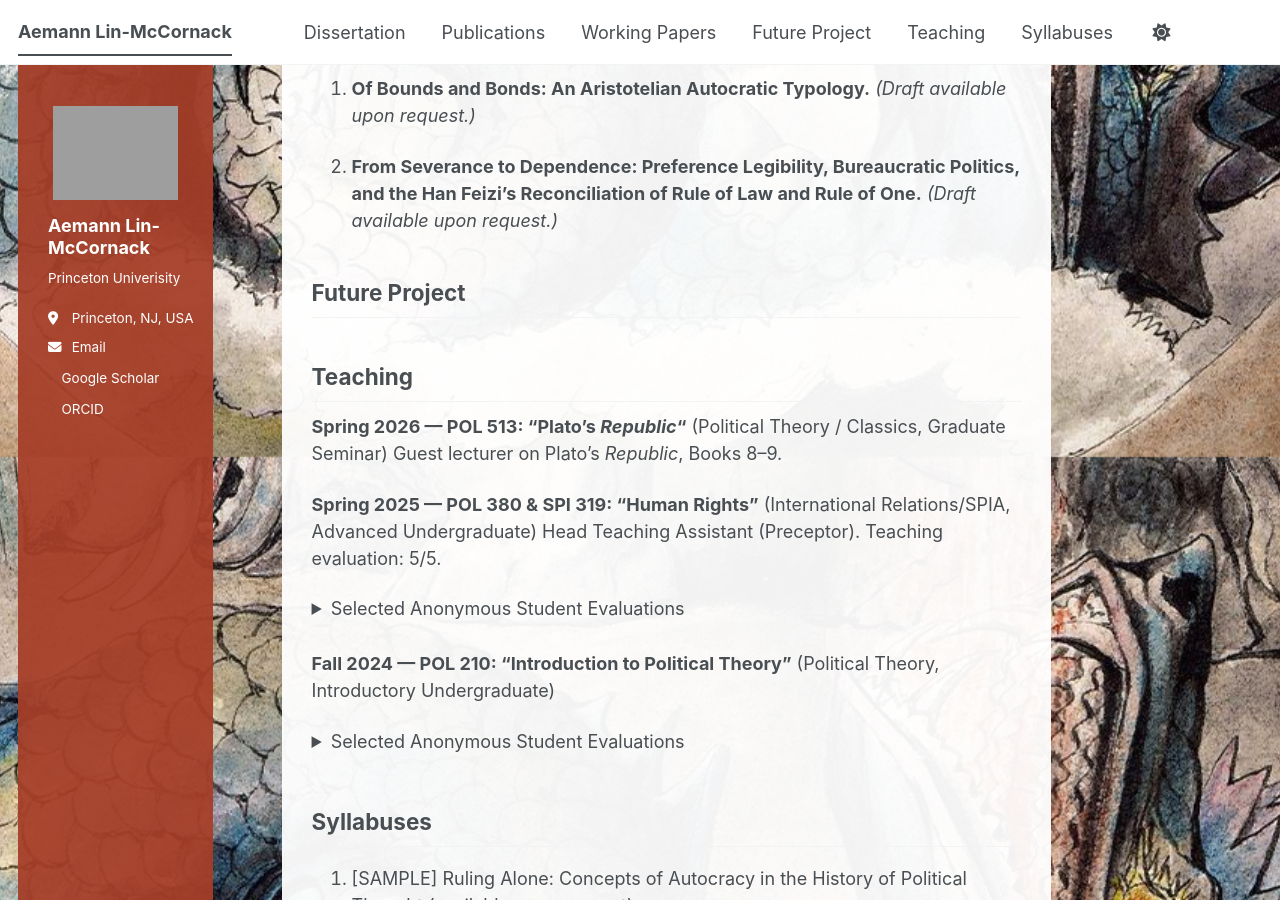
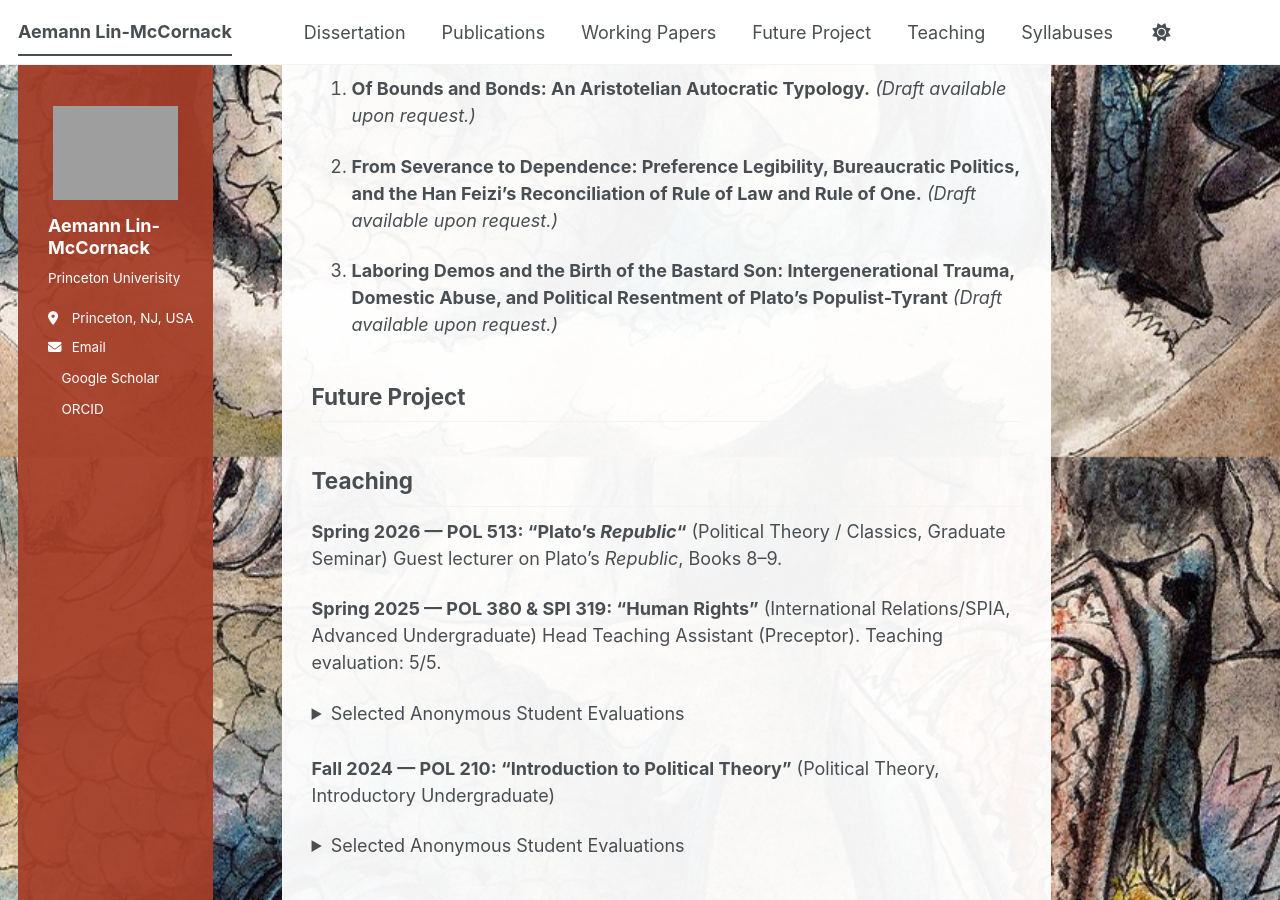
Before and after one commit to aemannlinmccornack/aemannlinmccornack.github.io, a Jekyll site: the page built from _pages/about.md, in a window 1280 px wide and 900 px high, scrolled down 1343 px. Built offline with Jekyll 4.4.1, drawn with Linux system fonts in a browser that asks for light colours; a style sheet for code colours, icons or effects is not loaded.

Commit message:
change about.md

```diff
--- a/_pages/about.md
+++ b/_pages/about.md
@@ -95,6 +95,8 @@ Drawing on a comprehensive study of the 'by nature' (φύσει) formulation acr
 
 2. **From Severance to Dependence: Preference Legibility, Bureaucratic Politics, and the Han Feizi's Reconciliation of Rule of Law and Rule of One.** *(Draft available upon request.)*
 
+3. **Laboring Demos and the Birth of the Bastard Son: Intergenerational Trauma, Domestic Abuse, and Political Resentment of Plato's Populist-Tyrant** *(Draft available upon request.)*
+
 
 ## Future Project
 
```
